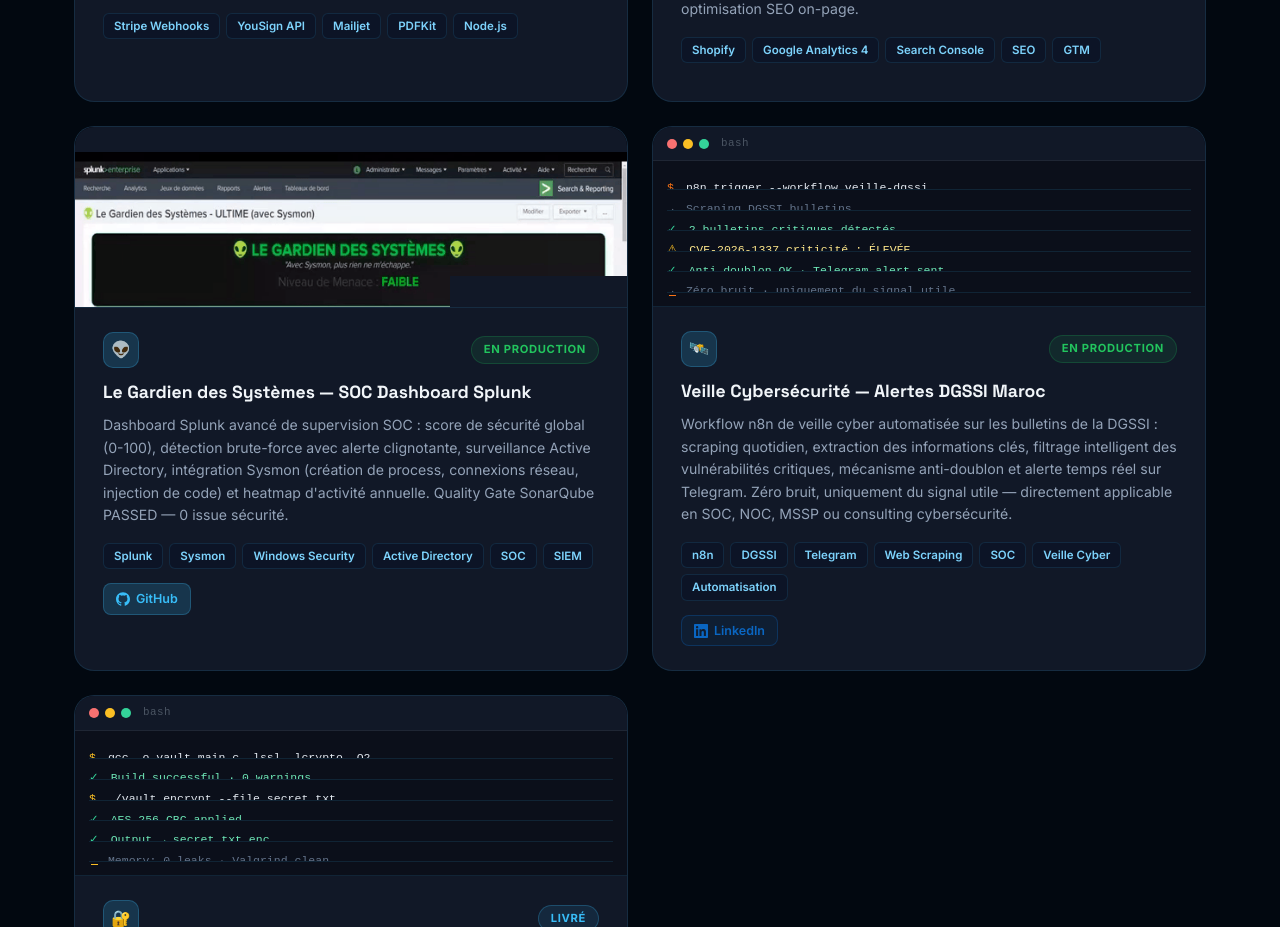
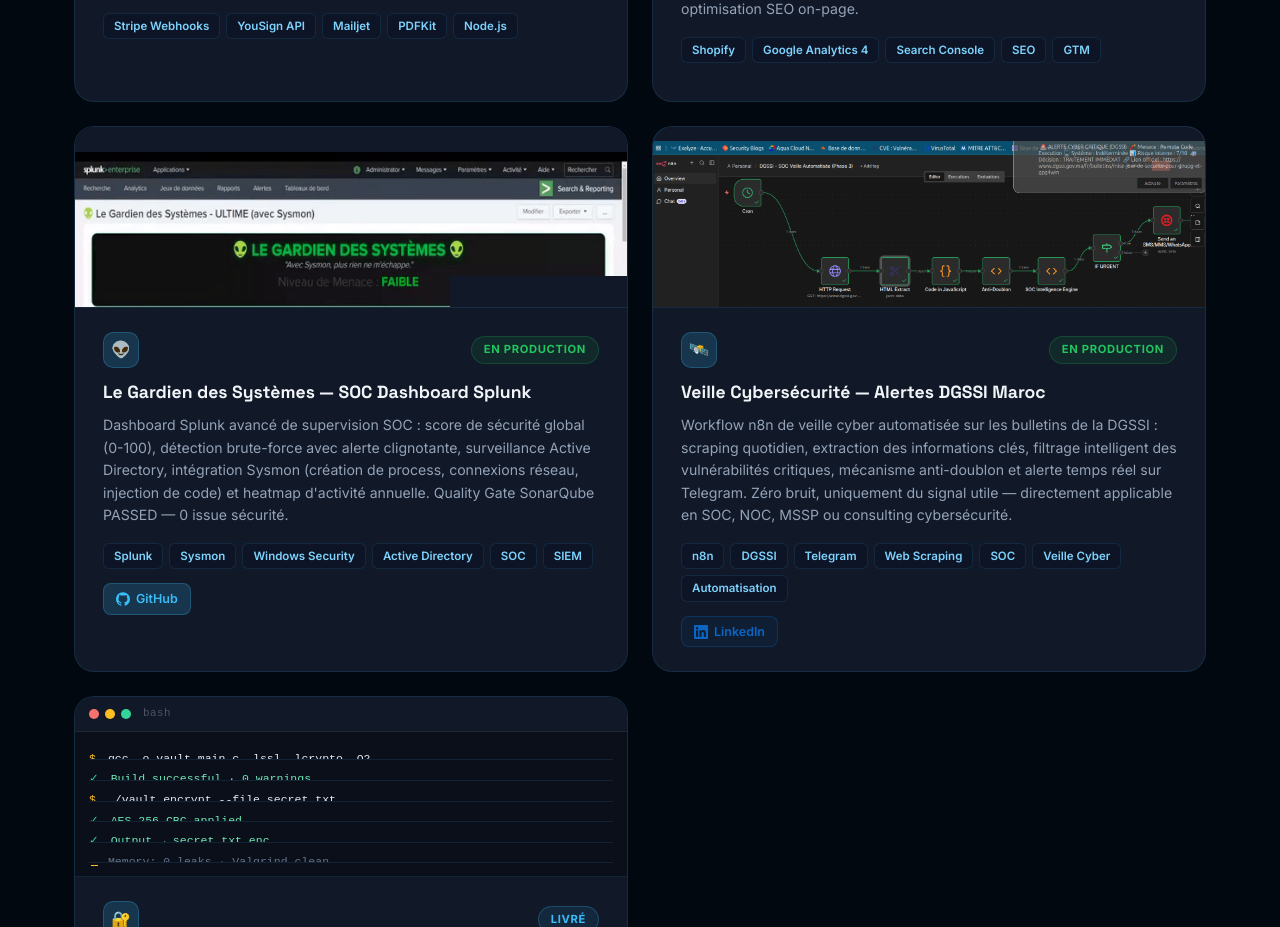
Before and after one commit to Claude7776/Site_Pro, a React (Vite) app: page / in a window 1280 px wide. Shown: the part 7560-8487 px from the top of the page. Built offline with nearby package versions, Linux system fonts and the light colour scheme.

Commit message:
feat: add DGSSI n8n workflow screenshot (Phase 3)
Shows n8n canvas: Cron → HTTP Request → HTML Extract → JS → Anti-Doublon
→ SOC Intelligence Engine → IF URGENT → WhatsApp alert.
Live notification visible proving end-to-end execution in 1.567s.
Browser bar redacted.

```diff
--- a/src/data/projects.js
+++ b/src/data/projects.js
@@ -103,15 +103,10 @@
     stack: ['n8n', 'DGSSI', 'Telegram', 'Web Scraping', 'SOC', 'Veille Cyber', 'Automatisation'],
     status: 'live',
     linkedin: 'https://www.linkedin.com/feed/update/urn:li:activity:7421616101211635713/',
-    terminal: [
-      { type: 'cmd',  text: 'n8n trigger --workflow veille-dgssi' },
-      { type: 'info', text: 'Scraping DGSSI bulletins...' },
-      { type: 'ok',   text: '2 bulletins critiques détectés' },
-      { type: 'warn', text: 'CVE-2026-1337  criticité : ÉLEVÉE' },
-      { type: 'ok',   text: 'Anti-doublon OK · Telegram alert sent' },
-      { type: 'info', text: 'Zéro bruit · uniquement du signal utile' },
+    screenshot: '/dgssi-veille.png',
+    redact: [
+      { top: '0%', left: '0%', width: '100%', height: '8%' },
     ],
-    terminalColor: '#f97316',
   },
   {
     id: 'securevault',
```
Also changed, not shown: public/dgssi-veille.png (added).
